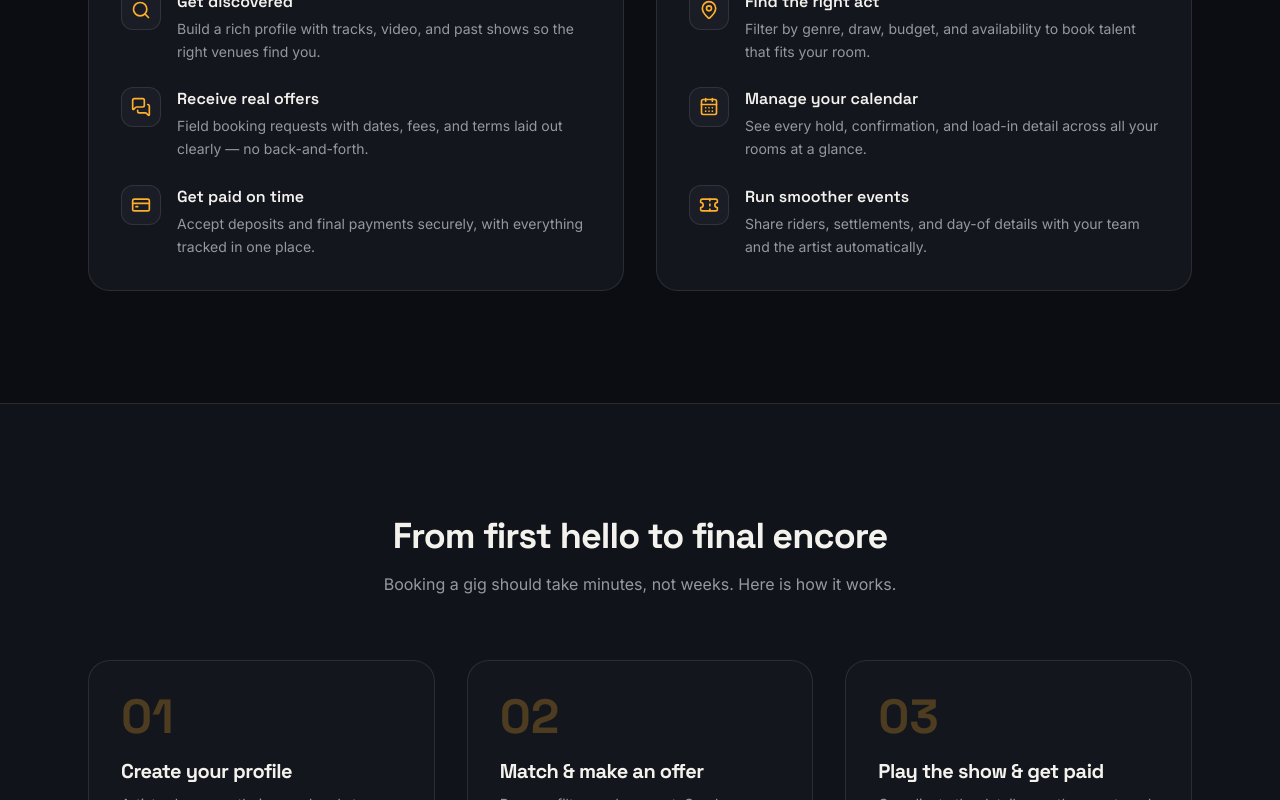
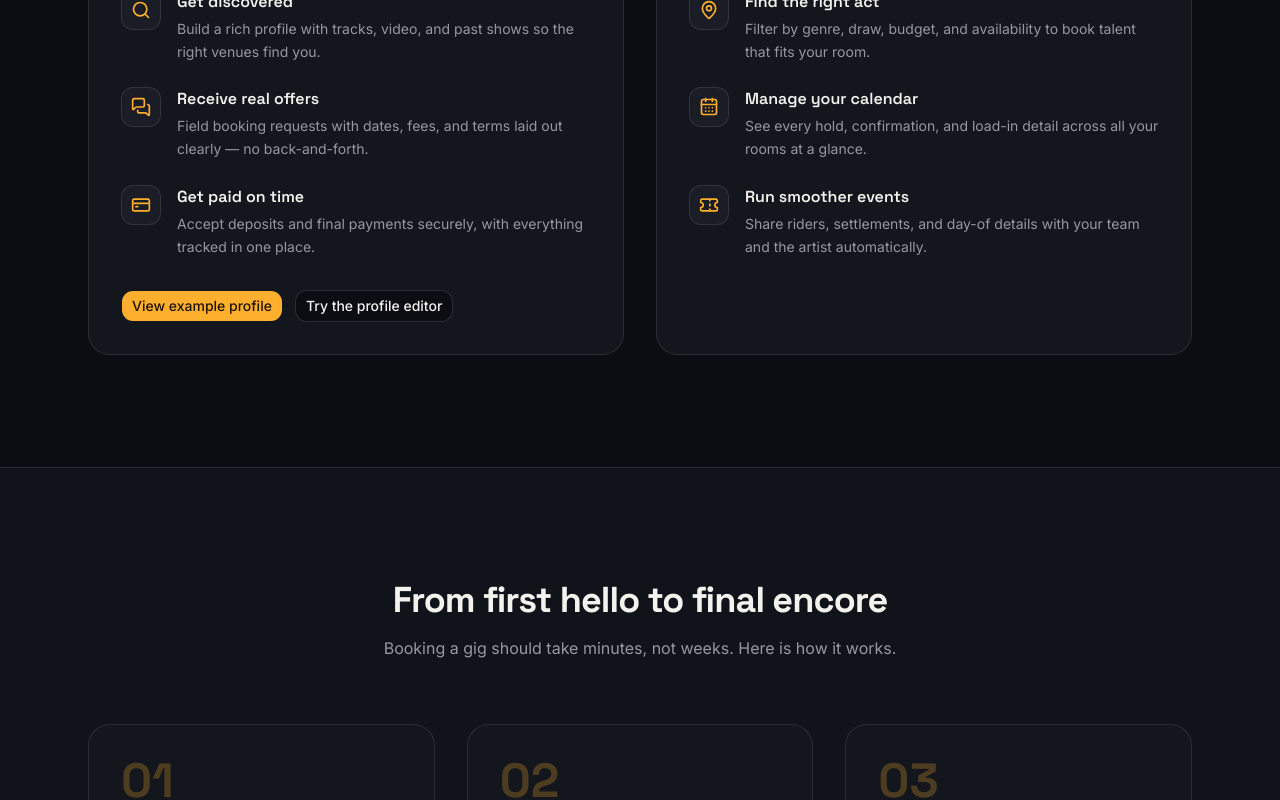
Before and after one commit to gigstar2025/gigstar-platform, a Next.js app: page / in a window 1280 px wide. Shown: the part 1525-2325 px from the top of the page. Built offline with nearby package versions, Linux system fonts and the light colour scheme.

Commit message:
Add home page links to example profile and editor

```diff
--- a/components/site/audience.tsx
+++ b/components/site/audience.tsx
@@ -9,6 +9,7 @@ import {
   Ticket,
 } from 'lucide-react'
 import { Badge } from '@/components/ui/badge'
+import { Button } from '@/components/ui/button'
 
 type Feature = { icon: React.ElementType; title: string; description: string }
 
@@ -97,6 +98,21 @@ export function Audience() {
             Spend less time chasing gigs, more time playing them
           </h3>
           <FeatureList features={ARTIST_FEATURES} />
+          <div className="mt-8 flex flex-col gap-3 sm:flex-row">
+            <Button
+              nativeButton={false}
+              render={<a href="/profile/luna-vega" />}
+            >
+              View example profile
+            </Button>
+            <Button
+              variant="outline"
+              nativeButton={false}
+              render={<a href="/profile/luna-vega/edit" />}
+            >
+              Try the profile editor
+            </Button>
+          </div>
         </div>
 
         <div id="venues" className="scroll-mt-24 rounded-2xl border border-border bg-card p-8">
--- a/components/site/site-header.tsx
+++ b/components/site/site-header.tsx
@@ -7,6 +7,7 @@ import { Logo } from './logo'
 
 const NAV_LINKS = [
   { label: 'Find gigs', href: '/gigs' },
+  { label: 'Example profile', href: '/profile/luna-vega' },
   { label: 'For Artists', href: '/#artists' },
   { label: 'For Venues', href: '/#venues' },
   { label: 'How it works', href: '/#how-it-works' },
```
